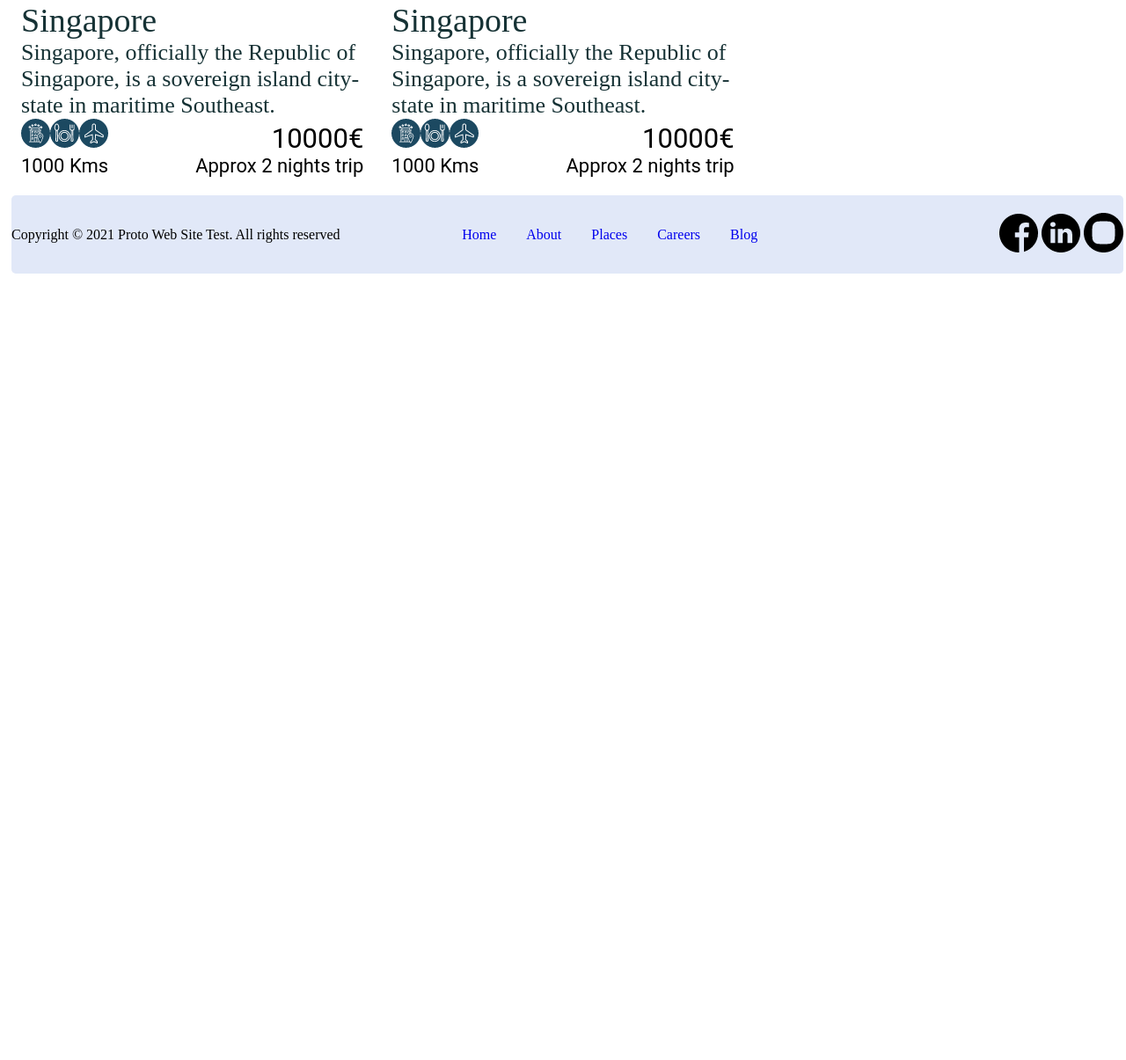
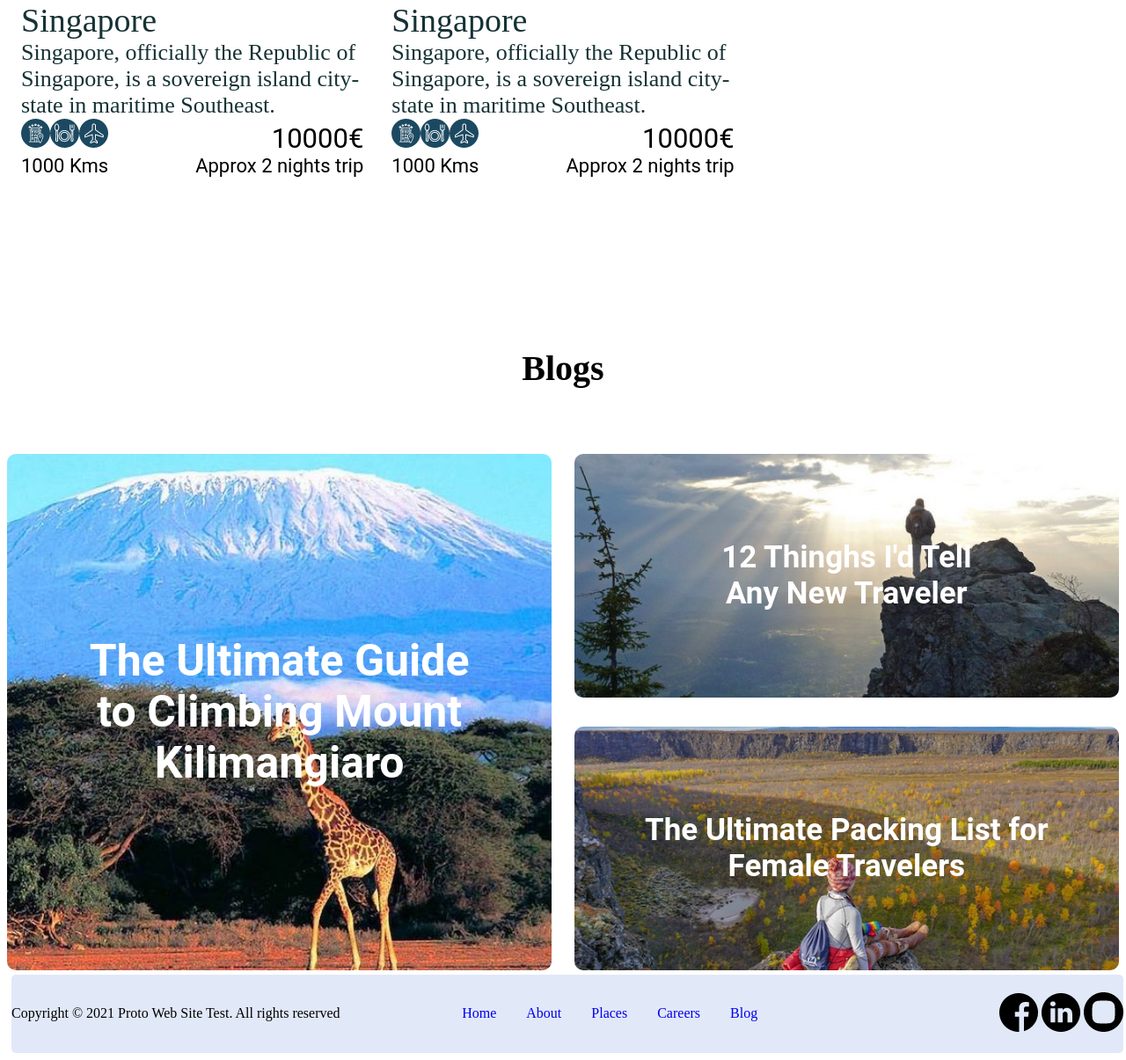
Before and after one commit to vrispo/webpageSampleProject, a PHP site: page / in a window 1280 px wide. Shown: the part 2273-3478 px from the top of the page at 88% size. Before the commit the page ends 2584 px from the top, so only its background shows below. Run offline with PHP 8.4, Linux system fonts and the light colour scheme.

Commit message:
Blogs part
-aggiunti tre blog
-immagini che fanno da link al blog esterno

```diff
--- a/index.php
+++ b/index.php
@@ -152,6 +152,22 @@
                 <div class="cities"></div>
             </div>
 
+            <div class="blogs">
+                <div class="blog-title">Blogs</div>
+                <div class='blogs-container'>
+                <div class="blog-left" onclick="location.href='https://www.nomadicmatt.com/travel-blogs/hiking-kilimanjaro-guide/';">
+                    <div>The Ultimate Guide to Climbing Mount Kilimangiaro</div>
+                </div>
+                <div class="blog-right">
+                    <div class="up" onclick="location.href='https://www.nuflit.com/blog/guides/12-things-i-d-tell-any-new-traveller';">
+                        <div>12 Thinghs I'd Tell Any New Traveler</div>
+                    </div>
+                    <div class="down" onclick="location.href='https://www.nomadicmatt.com/travel-blogs/solo-female-travel-packing-guide/';">
+                        <div>The Ultimate Packing List for Female Travelers</div>
+                    </div>
+                </div>
+                </div>
+            </div>
         </div>
         <div id ="pie">
             <div id="pierights">
--- a/screenstyle.css
+++ b/screenstyle.css
@@ -420,3 +420,105 @@ div#navigation li div{
 div#navigation li div:hover{
     background-color: #f0f0f0;
 }
+
+/*BLOG CONTAINER*/
+.blogs{
+    margin-top: 177.52px;
+    width: 100%;
+    height: 708px;
+    position: relative;
+}
+
+.blogs .blog-title{
+    color: #000000;
+    font-family: "Raleway";
+    font-size: 40px;
+    text-align: center;
+    font-weight: bold;
+}
+
+.blogs .blogs-container{
+    display: flex;
+    justify-content:center;
+    text-align: center;
+    background: #fff;
+    height: 587px;
+    position: absolute;
+    bottom: 0;
+    width: 100%;
+}
+
+.blogs .blogs-container .blog-left{
+    position: absolute;
+    left: 0px;
+    height: 587px;
+    max-width: 965px;
+    width: 49%;
+    background-image: url("./Images/Mt_Kilimanjaro.jpg");
+    border-radius: 10px;
+    background-position: center; /* Center the image */
+    background-repeat: no-repeat; /* Do not repeat the image */
+    background-size: cover;
+
+    display: flex;
+    justify-content: center;
+    align-items: center;
+    color: #FFFFFF;
+    font-family: "Roboto";
+    font-size: 50px;
+    font-weight: bold;
+}
+
+.blogs .blogs-container .blog-left div{
+    width: 444px;
+}
+
+.blogs-container .blog-right{
+    position: absolute;
+    right: 0px;
+    max-width: 785px;
+    width: 49%;
+    height: 587px;
+
+    justify-content: center;
+    align-items: center;
+    color: #FFFFFF;
+    font-family: "Roboto";
+    font-size: 35px;
+    font-weight: bold;
+}
+
+.blogs-container .blog-right .up{
+    height: 277px;
+    background-image: url("./Images/new_traveler.jpg");
+    border-radius: 10px;
+    background-position: center; /* Center the image */
+    background-repeat: no-repeat; /* Do not repeat the image */
+    background-size: cover;
+
+    display: flex;
+    justify-content: center;
+    align-items: center;
+}
+
+.blogs-container .blog-right .up div{
+    width: 346px;
+}
+
+.blogs-container .blog-right .down{
+    margin-top: 33px;
+    height: 277px;
+    background-image: url("./Images/female_traveler.jpg");
+    border-radius: 10px;
+    background-position: center; /* Center the image */
+    background-repeat: no-repeat; /* Do not repeat the image */
+    background-size: cover;
+
+    display: flex;
+    justify-content: center;
+    align-items: center;
+}
+
+.blogs-container .blog-right .down div{
+    width: 468px;
+}
```
Also changed, not shown: Images/Mt_Kilimanjaro.jpg (added), Images/Rettangolo 65.png (deleted), Images/Rettangolo 65@2x.png (deleted), Images/female_traveler.jpg (added), Images/new_traveler.jpg (added).
